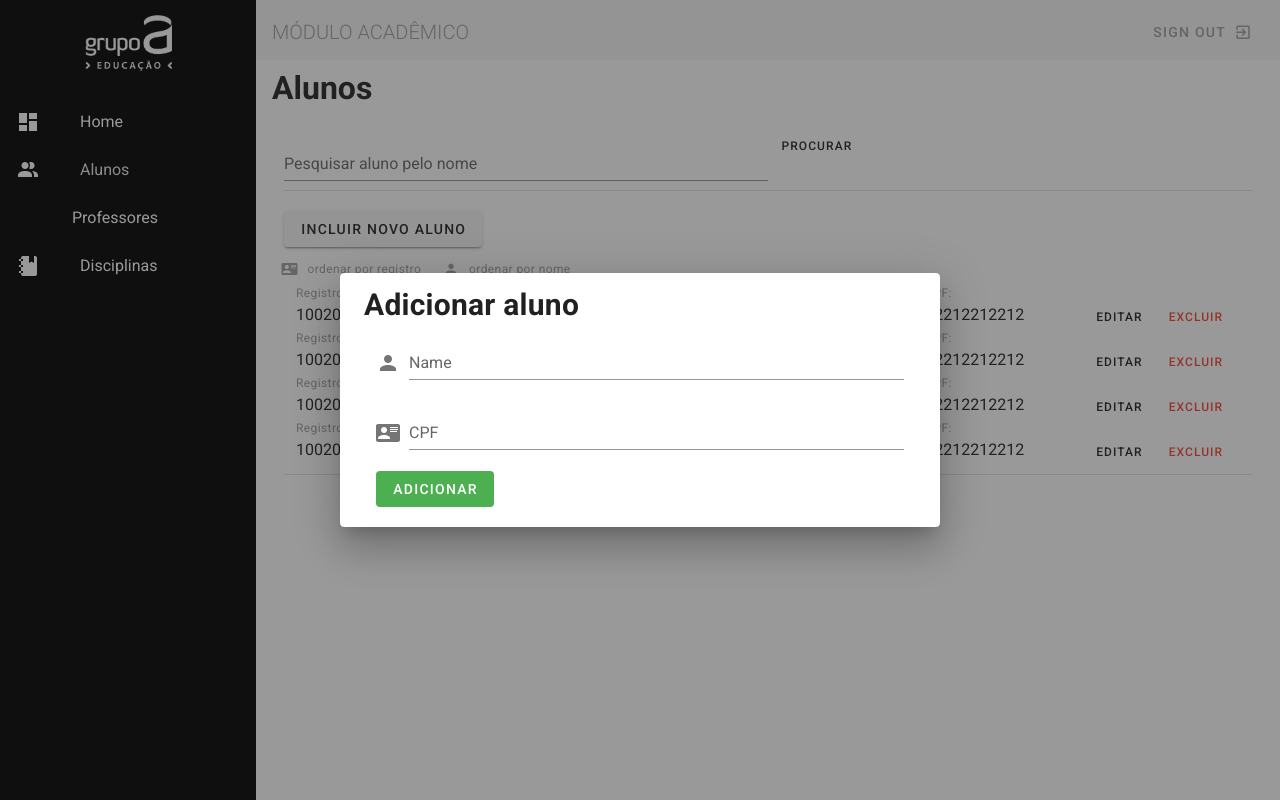
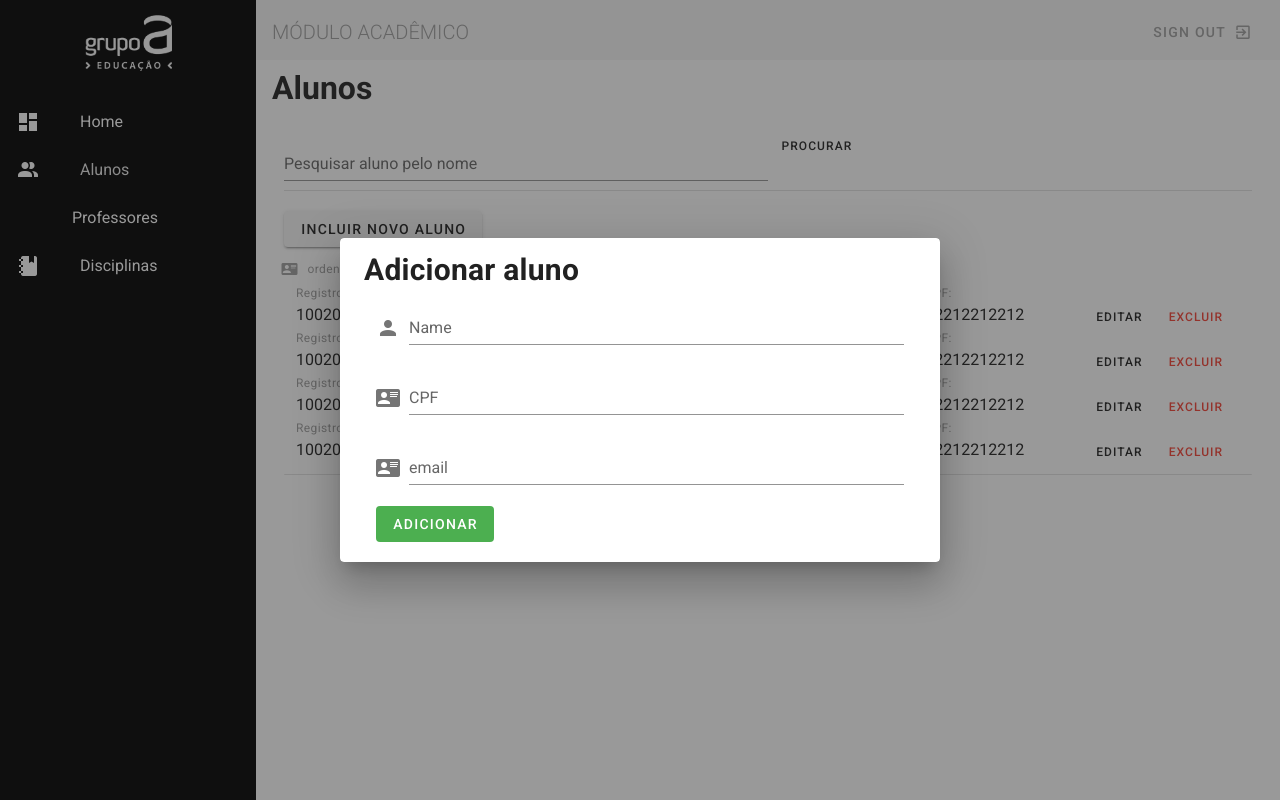
Before and after one commit to PaulaFAlves/fullstack-project-students-registration, a Vue app: page /alunos in a window 1280 px wide. Both pictures are taken after a click on the button "INCLUIR NOVO ALUNO". Built offline with nearby package versions, Linux system fonts and the light colour scheme.

Commit message:
included database and updated files

```diff
--- a/package.json
+++ b/package.json
@@ -9,6 +9,7 @@
   },
   "dependencies": {
     "core-js": "^3.6.5",
+    "firebase": "^7.14.5",
     "schema-utils": "^2.6.6",
     "vue": "^2.6.11",
     "vue-router": "^3.1.6",
--- a/src/components/IncluirAluno.vue
+++ b/src/components/IncluirAluno.vue
@@ -9,7 +9,8 @@
 				<v-form class="px-3">
 					<v-text-field label="Name" v-model="name" prepend-icon="mdi-account"></v-text-field>
 					<v-text-field label="CPF" v-model="cpf" prepend-icon="mdi-card-account-details"></v-text-field>
-					<v-btn text class="success" @click="submit">Adicionar</v-btn>
+					<v-text-field label="email" v-model="email" prepend-icon="mdi-card-account-details"></v-text-field>
+					<v-btn text class="success" @click="submit" :loading="loading">Adicionar</v-btn>
 				</v-form>
 			</v-card-text>
 		</v-card>
@@ -17,17 +18,35 @@
 </template>
 
 <script>
+import db from '@/db'
+
 export default {
 	data() {
 		return {
 			dialog: false,
 			name: '',
 			cpf: '',
+			email: '',
+			loading: false,
+
 		}
 	},
 	methods: {
 		submit() {
-			console.log(this.name, this.cpf)
+			this.loading = true;
+
+			const student = {
+				name: this.name,
+				cpf: this.cpf,
+				email: this.email,
+			}
+			db.collection('students').add(student).then(()=>{
+				this.loading = false;
+				this.dialog = false;
+				this.name = '';
+				this.cpf = '';
+				this.email = '';
+			})
 		}
 	}
 
--- a/src/components/Navbar.vue
+++ b/src/components/Navbar.vue
@@ -1,6 +1,8 @@
 <template>
 	<nav>
 		<v-app-bar flat app style="height: 60px">
+			<v-snackbar
+
 			<v-toolbar-title class="text-uppercase grey--text">
 				<span class="font-weight-light">Módulo Acadêmico</span>
 			</v-toolbar-title>
--- /dev/null
+++ b/src/db.js
@@ -0,0 +1,20 @@
+import firebase from 'firebase/app'
+import 'firebase/firestore'
+
+var firebaseConfig = {
+apiKey: "AIzaSyCeguRfOsaPzqmDzlMVln7ZBlFkVylR8cY",
+authDomain: "students-db-3635c.firebaseapp.com",
+databaseURL: "https://students-db-3635c.firebaseio.com",
+projectId: "students-db-3635c",
+storageBucket: "students-db-3635c.appspot.com",
+messagingSenderId: "691196227204",
+appId: "1:691196227204:web:80576aef179043ea521cd1"
+};
+// Initialize Firebase
+firebase.initializeApp(firebaseConfig);
+
+const db = firebase.firestore();
+
+db.settings({ timestampsInSnapshots: true });
+
+export default db;
```
Also changed, not shown: 1 other file (tests, documents, lock files or other folders).
